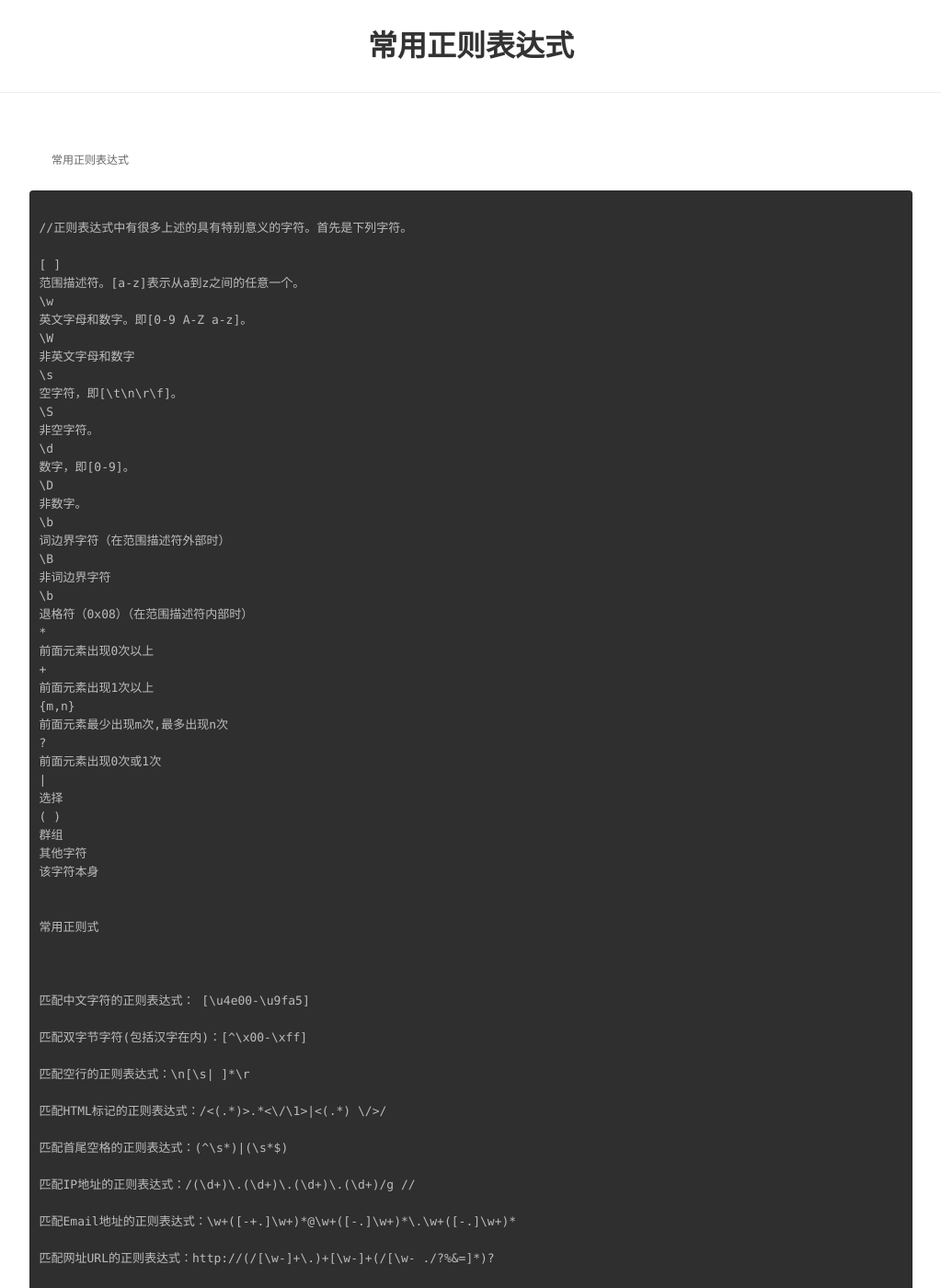
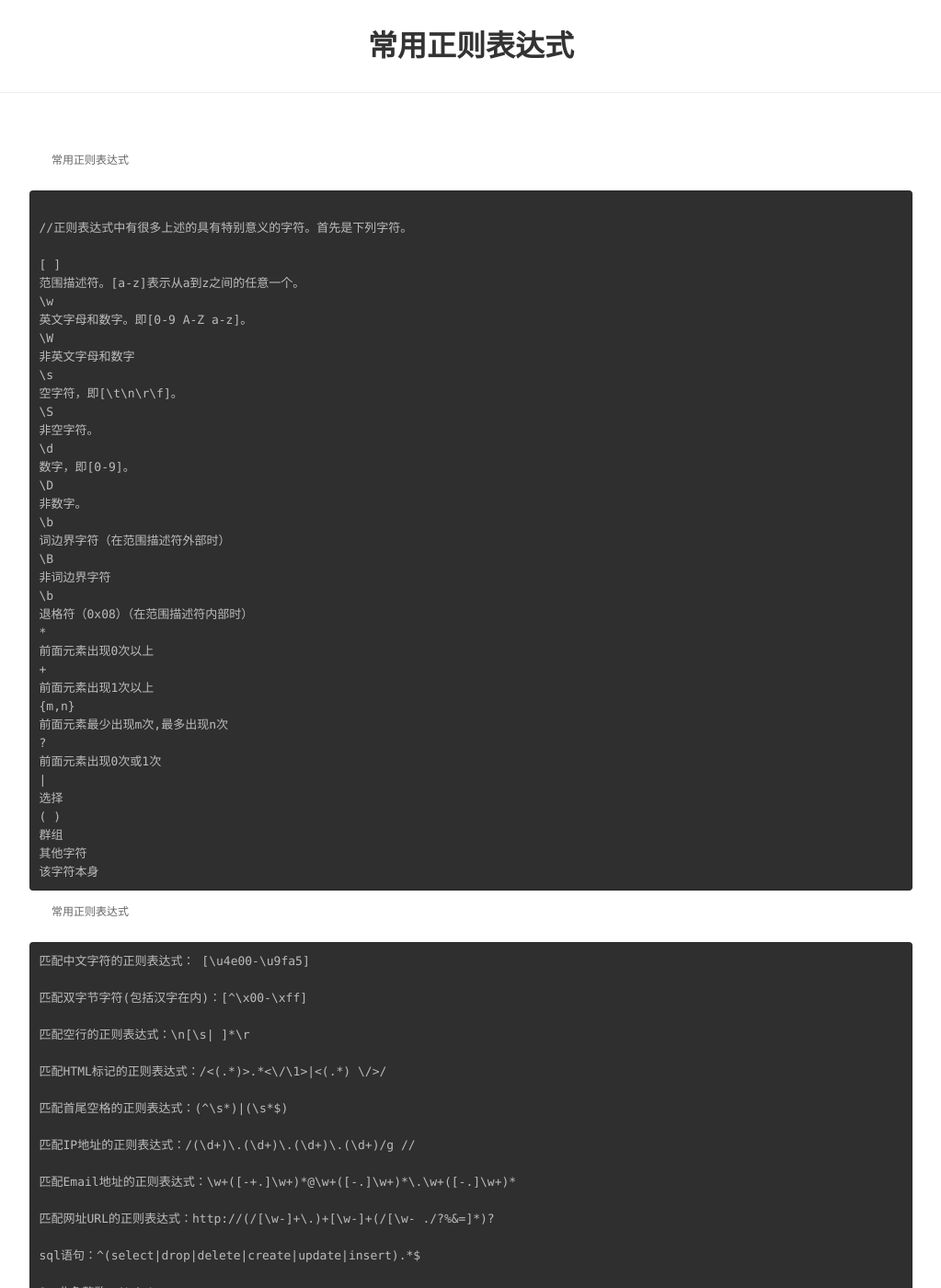
Before and after one commit to dongsongshan/dongsongshan.github.io, a Jekyll site: the page built from _posts/2016-06-06-常用正则表达式.html, in a window 1280 px wide and 1400 px high. Shown: the whole window at 92% size, without its empty margins (128-1151 px from the left). Built offline with Jekyll 4.4.1, drawn with Linux system fonts in a browser that asks for light colours; some of the changed text lies outside the part shown.

Commit message:
Update 2016-06-06-常用正则表达式.html

```diff
--- a/_posts/2016-06-06-常用正则表达式.html
+++ b/_posts/2016-06-06-常用正则表达式.html
@@ -42,12 +42,11 @@ title: 常用正则表达式
 群组
 其他字符
 该字符本身
+</pre>
 
+<p>常用正则表达式</p>
 
-常用正则式
-
-
-
+<pre>
 匹配中文字符的正则表达式： [\u4e00-\u9fa5]
 
 匹配双字节字符(包括汉字在内)：[^\x00-\xff]
```
